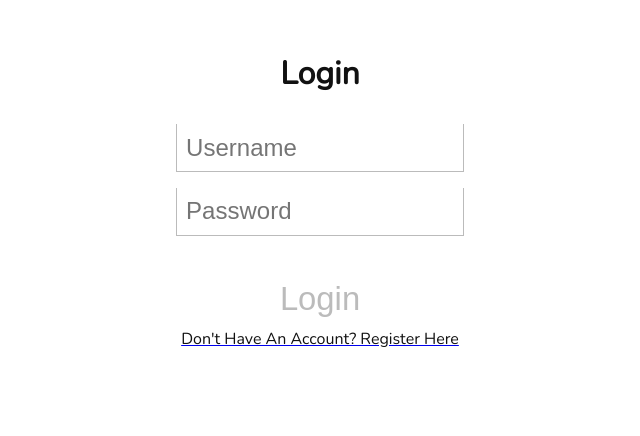
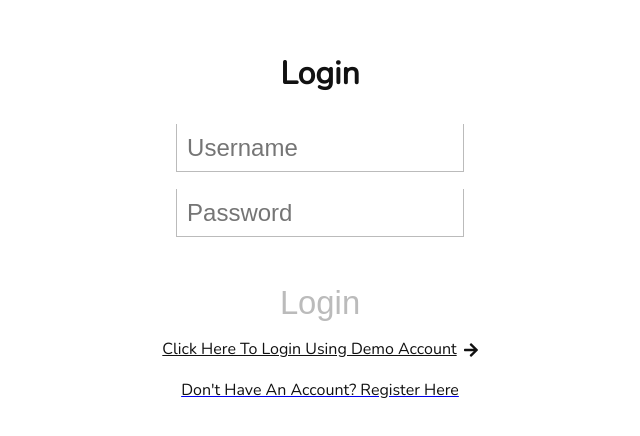
Before and after one commit to devinRucks/stockmarket-app, a React (Create React App) app in the folder client/: page / in a window 1280 px wide. Shown: the part 106-542 px from the top of the page, without its empty margins (320-960 px from the left). Built offline with nearby package versions, Linux system fonts and the light colour scheme; a web font is replaced by a local one; what @amcharts/amcharts4 would draw is missing.

Commit message:
Added option to login as demo account on login page. Also added chat notification that notifies the user if there are any unread messages

```diff
--- a/client/src/components/Home/chat/Chat.js
+++ b/client/src/components/Home/chat/Chat.js
@@ -1,7 +1,7 @@
 import React from 'react';
 import './chat.scss'
 import { FontAwesomeIcon } from '@fortawesome/react-fontawesome'
-import { faTimes, faCommentDots, faPaperPlane, faUsers, faUserCircle, faCircle } from '@fortawesome/free-solid-svg-icons'
+import { faTimes, faCommentDots, faPaperPlane, faUsers, faUserCircle, faCircle, faExclamationCircle } from '@fortawesome/free-solid-svg-icons'
 import socketIOClient from 'socket.io-client'
 import axios from 'axios'
 import Cookies from 'js-cookie'
@@ -18,7 +18,8 @@ export default class Chat extends React.Component {
                typing: '',
                chatOpen: false,
                chatMessagesView: true,
-               chatUsersView: false
+               chatUsersView: false,
+               chatNotification: false
           }
           this.socket = socketIOClient()
           this.username = Cookies.get('username')
@@ -31,6 +32,7 @@ export default class Chat extends React.Component {
                     chat: [...this.state.chat, { 'handle': data.handle, 'message': data.message }],
                     typing: ''
                })
+               this.chatNotificationDisplay()
           })
 
           this.socket.on('typing', (data) => {
@@ -38,13 +40,13 @@ export default class Chat extends React.Component {
                setTimeout(() => this.setState({ typing: '' }), 5000)
           })
 
-          // Updates the state of onlineUsers if a user connects
+          // If a user connects, calls method that gets updated version of online users
           this.socket.emit('onlineUsers', { user: this.username })
           this.socket.on('onlineUsers', async () => {
                await this.getAllOnlineUsers()
           })
 
-          // Updates the state of onlineUsers if a user disconnects
+          // If a user disconnects, calls method that gets updated version of online users
           this.socket.on('disconnect', async () => {
                console.log("DISCONNECTED")
                await this.getAllOnlineUsers()
@@ -58,11 +60,7 @@ export default class Chat extends React.Component {
           axios.post('/retrieveAllUsernames')
                .then(res => {
                     const allUsernames = res.data;
-
                     const filteredUsernames = allUsernames.filter(user => user.username !== this.username)
-
-                    console.log(filteredUsernames)
-
                     this.setState({
                          allUsers: [...this.state.allUsers, ...filteredUsernames]
                     })
@@ -78,7 +76,7 @@ export default class Chat extends React.Component {
                     this.clearOnlineUsersArray()
                     this.setState({
                          onlineUsers: [...this.state.onlineUsers, ...res.data]
-                    }, () => console.log(this.state.onlineUsers))
+                    })
                })
                .catch((err) => {
                     console.log(err)
@@ -108,20 +106,34 @@ export default class Chat extends React.Component {
 
      handleChatView() {
           const chatOpen = this.state.chatOpen
-          this.setState({ chatOpen: !chatOpen })
+          this.setState({ chatOpen: !chatOpen, chatNotification: false })
      }
 
+     // If Message Tab is clicked and message content is not already showing
      chatMessagesView() {
-          // If Message Tab is clicked and message content is not already showing
           if (!this.state.chatMessagesView) {
                this.setState({ chatMessagesView: true, chatUsersView: false })
           }
      }
 
+     // If Users Tab is clicked and users are not already showing
      chatUsersView() {
-          // If Users Tab is clicked and users are not already showing
           if (!this.state.chatUsersView) {
                this.setState({ chatMessagesView: false, chatUsersView: true })
+          }
+     }
+
+     chatNotificationDisplay() {
+          const { chatOpen } = this.state
+
+          if (chatOpen) {
+               this.setState({
+                    chatNotification: false
+               })
+          } else if (!chatOpen) {
+               this.setState({
+                    chatNotification: true
+               })
           }
      }
 
@@ -133,7 +145,7 @@ export default class Chat extends React.Component {
 
      render() {
           const { darkMode } = this.props;
-          const { inputValue, chat, allUsers, chatOpen, username, typing, chatMessagesView, chatUsersView } = this.state;
+          const { inputValue, chat, allUsers, chatOpen, username, typing, chatMessagesView, chatUsersView, chatNotification } = this.state;
           return (
 
                <>
@@ -141,6 +153,11 @@ export default class Chat extends React.Component {
                          <div className="chat-icon" style={{ color: darkMode ? '#333' : '#fff' }}
                               onClick={() => this.handleChatView()}>
                               <FontAwesomeIcon icon={faCommentDots} size='2x' />
+                              {chatNotification &&
+                                   <div className="chat-notification">
+                                        <FontAwesomeIcon icon={faExclamationCircle} />
+                                   </div>
+                              }
                          </div>
                     }
                     <div id="chat-container"
--- a/client/src/components/Home/chat/chat.scss
+++ b/client/src/components/Home/chat/chat.scss
@@ -7,14 +7,27 @@ $searchTxt-color: #1A1A1D;
 $submitBtn-color: #1A1A1D;
 
 .chat-icon {
-     display: inline-block;
+     display: absolute;
+     height: 35px;
+     width: 35px;
      margin: 5px 25px 5px 5px;
      cursor: pointer;
      transition: color .15s ease-in-out;
      color: #fff;
+     // border: 1px red solid;
 
      &:hover {
           color: #2693e6;
+     }
+
+     .chat-notification {
+          position: relative;
+          height: 20px;
+          width: 10px;
+          z-index: 6;
+          color: red;
+          top: -38px;
+          right: -24px;
      }
 }
 
--- a/client/src/components/Login/Login.js
+++ b/client/src/components/Login/Login.js
@@ -3,7 +3,7 @@ import './Login.scss'
 import axios from 'axios';
 import { Link } from 'react-router-dom'
 import { FontAwesomeIcon } from '@fortawesome/react-fontawesome'
-import { faExclamationCircle } from '@fortawesome/free-solid-svg-icons'
+import { faExclamationCircle, faArrowRight } from '@fortawesome/free-solid-svg-icons'
 import Loading from '../Loading/Loading'
 
 export default class Login extends React.Component {
@@ -25,8 +25,8 @@ export default class Login extends React.Component {
           })
      }
 
-     loginUser() {
-          const { username, password } = this.state;
+     loginUser(username, password) {
+          // const { username, password } = this.state;
 
           axios.post('/loginUser', {
                username: username,
@@ -41,15 +41,19 @@ export default class Login extends React.Component {
                .catch(err => {
                     console.error(err)
                     this.setState({ displayError: true, errorMsg: 'Invalid Username or Password', loading: false })
-                    console.log("wrong username or password")
                })
      }
 
-     handleSubmit = async (e) => {
+     handleSubmit(e) {
           e.preventDefault();
           this.setState({ loading: true })
-          await this.loginUser()
+          const { username, password } = this.state;
+          this.loginUser(username, password)
+     }
 
+     loginUsingDemo() {
+          this.setState({ loading: true })
+          this.loginUser('Demo', 'demo')
      }
 
      render() {
@@ -57,7 +61,7 @@ export default class Login extends React.Component {
 
           return (
                <div id="login-container">
-                    <form id="login-form" onSubmit={this.handleSubmit}>
+                    <form id="login-form" onSubmit={(e) => this.handleSubmit(e)}>
                          <h1>Login</h1><br />
 
                          <input
@@ -101,6 +105,14 @@ export default class Login extends React.Component {
                                    {loading && <Loading type={'spokes'} color={'#333333'} />}
                               </div>
                          </button>
+
+                         <div id="login-demo-account-container">
+                              <li id="login-demo-account-link" onClick={() => this.loginUsingDemo()}>
+                                   Click Here To Login Using Demo Account
+                              </li>
+                              <FontAwesomeIcon icon={faArrowRight} />
+                         </div>
+
                          <Link to='/register'>
                               <li id="linkToRegister">Don't Have An Account? Register Here</li>
                          </Link>
--- a/client/src/components/Login/Login.scss
+++ b/client/src/components/Login/Login.scss
@@ -19,7 +19,7 @@
      justify-content: space-evenly;
      align-items: center;
      margin-top: 12%;
-     width: 19em;
+     width: 21em;
      text-align: center;
      -webkit-animation: moveDown .3s;
      -moz-animation: moveDown .3s;
@@ -147,3 +147,20 @@
      list-style: none;
      color: #111;
 }
+
+#login-demo-account-container {
+     display: flex;
+     flex-direction: row;
+     align-items: center;
+     margin-top: 5px;
+     margin-bottom: 15px;
+
+     #login-demo-account-link {
+          cursor: pointer;
+          list-style: none;
+          text-decoration: underline;
+          font-size: 16px;
+          padding-right: 7px;
+          outline: none;
+     }
+}
```
